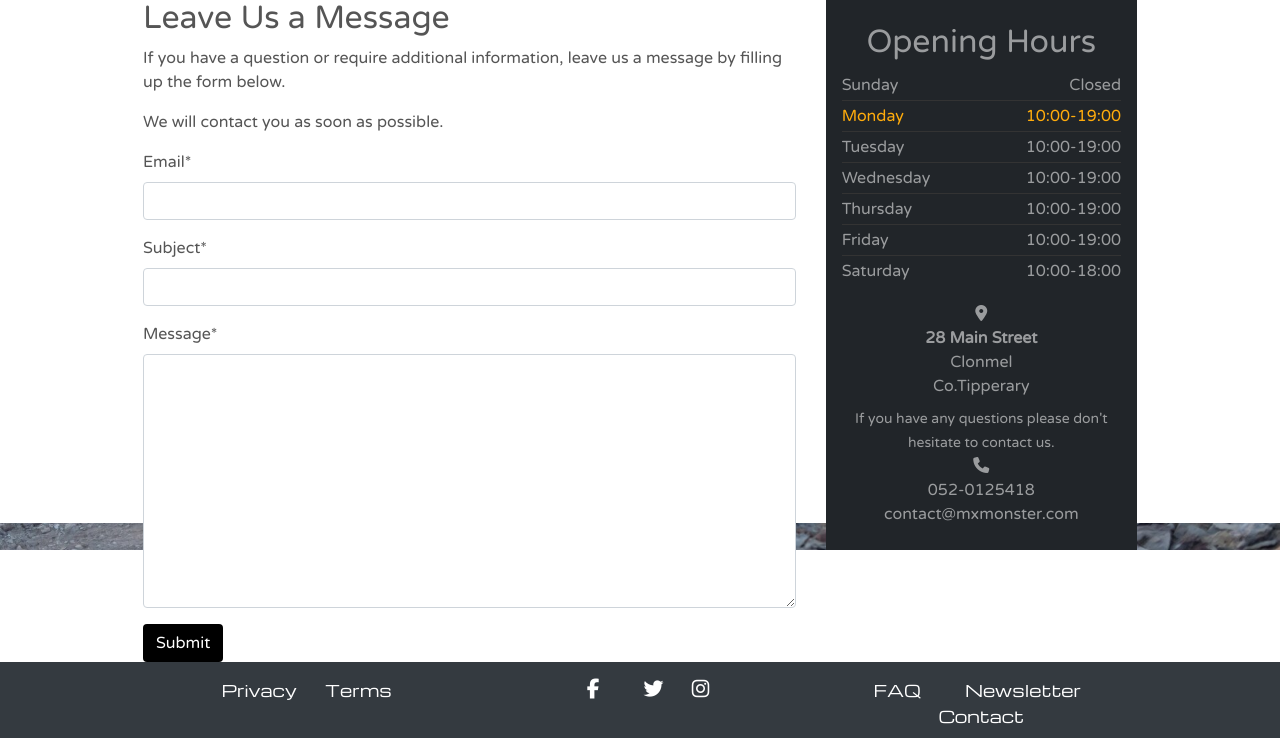
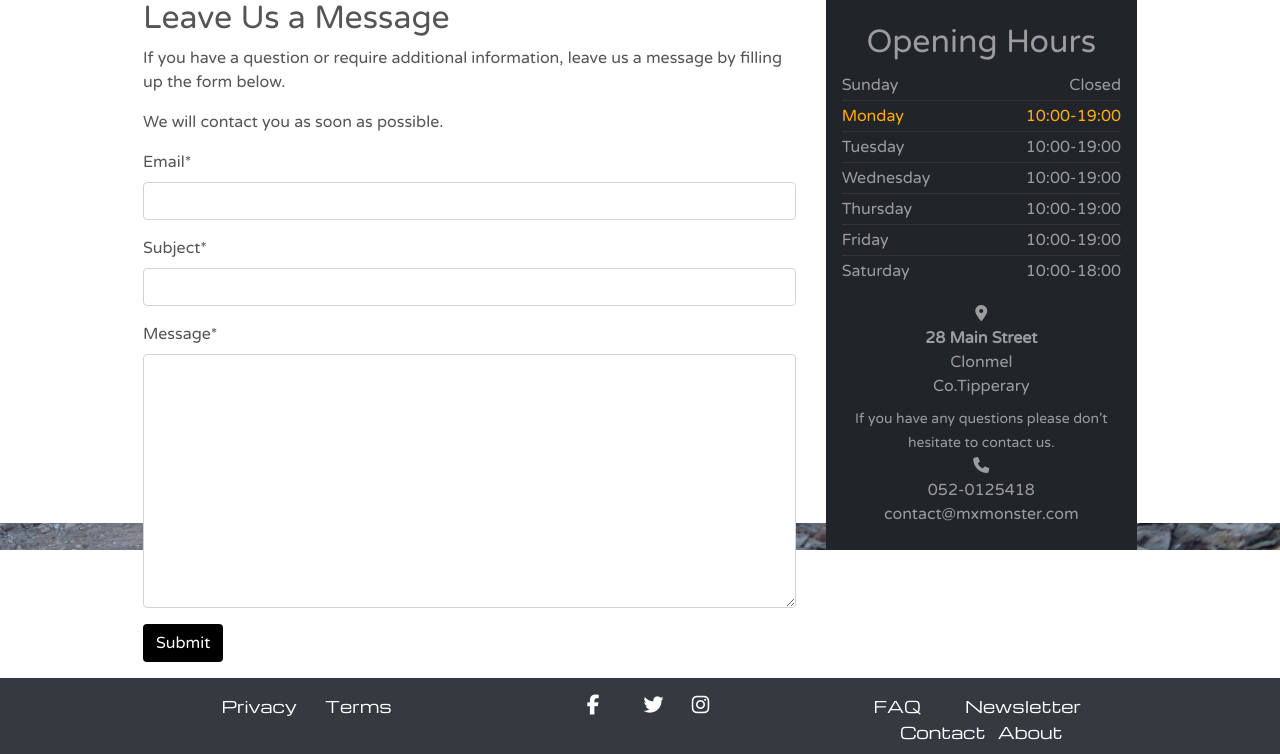
Before and after one commit to kwalczak80/mx-monster, a Django app: page /contact/ in a window 1280 px wide. Shown: the part 277-1031 px from the top of the page. Run offline with Django 3.2, Linux system fonts and the light colour scheme; parts of the project's set-up code (start-up, migrations or seed data) failed here and were passed over; some libraries are stand-ins or nearby versions.

Commit message:
Add new item in the footer

```diff
--- a/templates/contact/contact.html
+++ b/templates/contact/contact.html
@@ -35,7 +35,7 @@
                         {% for field in form %}
                         {{ field | as_crispy_field}}
                         {% endfor %}
-                        <input type="submit" value="Submit" class="btn btn-black text-white" aria-label="submit">
+                        <input type="submit" value="Submit" class="btn btn-black text-white mb-3" aria-label="submit">
                     </form>
                 </div>
             </div>
--- a/templates/newsletter/newsletter_signup.html
+++ b/templates/newsletter/newsletter_signup.html
@@ -38,4 +38,5 @@
         </div>
     </div>
 </div>
+{% include 'partials/_footer.html' %}
 {% endblock %}
--- a/templates/partials/_footer.html
+++ b/templates/partials/_footer.html
@@ -25,6 +25,7 @@
                     <li class="list-inline-item px-3"><a class="footer-link" href="{% url 'faq' %}">FAQ</a></li>
                     <li class="list-inline-item px-3"><a class="footer-link" href="{% url 'newsletter_subscribe' %}">Newsletter</a></li>
                     <li class="list-inline-item"><a class="footer-link" href="{% url 'contact' %}">Contact</a></li>
+                    <li class="list-inline-item"><a class="footer-link" href="#">About</a></li>
                 </ul>
             </div>
         </div>
```
